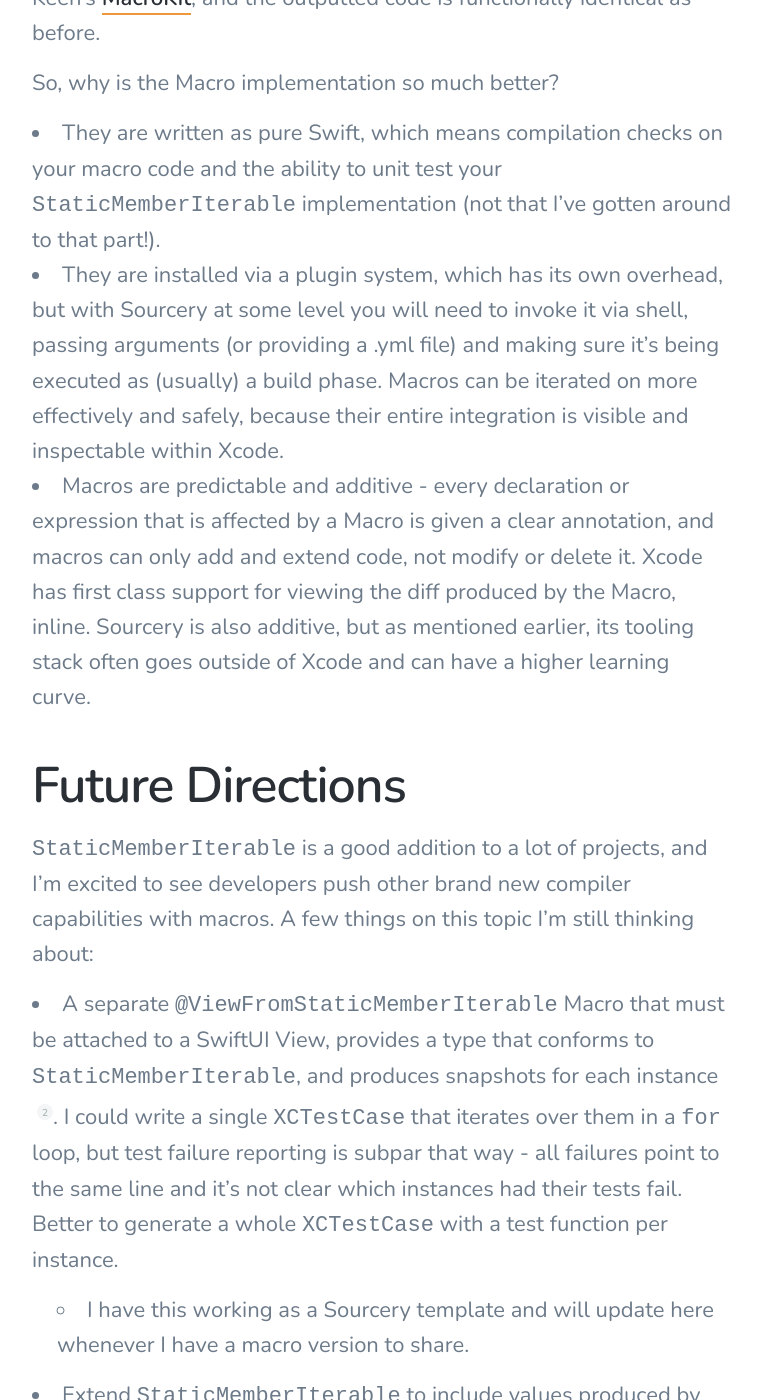
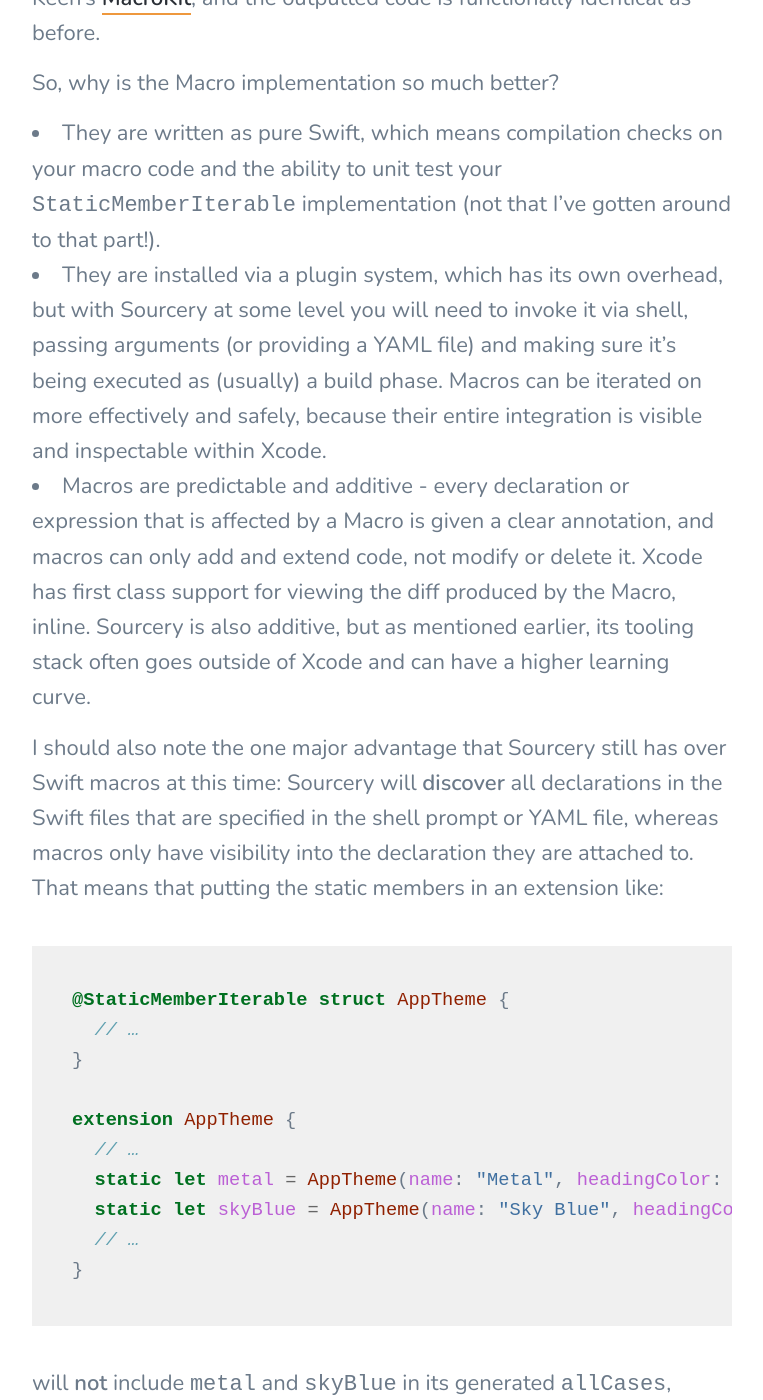
Before and after one commit to nevillco/nevillco.github.io, a Jekyll site: the page built from _posts/2023-07-07-the-first-macro-in-all-of-my-Swift-projects.md, in a window 1280 px wide and 1400 px high, scrolled down 7057 px. Shown: the whole window, without its empty margins (258-1021 px from the left). Built offline with Jekyll 4.4.1, drawn with Linux system fonts in a browser that asks for light colours; nearby versions of some CDN libraries; some of the changed text lies outside the part shown.

Commit message:
Add caveat.

````diff
--- a/_posts/2023-07-07-the-first-macro-in-all-of-my-Swift-projects.md
+++ b/_posts/2023-07-07-the-first-macro-in-all-of-my-Swift-projects.md
@@ -116,8 +116,24 @@ As far as the Macro-version of the implementation, I started using Ian Keen’s
 
 So, why is the Macro implementation so much better?
 * They are written as pure Swift, which means compilation checks on your macro code and the ability to unit test your `StaticMemberIterable` implementation (not that I’ve gotten around to that part!).
-* They are installed via a plugin system, which has its own overhead, but with Sourcery at some level you will need to invoke it via shell, passing arguments (or providing a .yml file) and making sure it’s being executed as (usually) a build phase. Macros can be iterated on more effectively and safely, because their entire integration is visible and inspectable within Xcode.
+* They are installed via a plugin system, which has its own overhead, but with Sourcery at some level you will need to invoke it via shell, passing arguments (or providing a YAML file) and making sure it’s being executed as (usually) a build phase. Macros can be iterated on more effectively and safely, because their entire integration is visible and inspectable within Xcode.
 * Macros are predictable and additive - every declaration or expression that is affected by a Macro is given a clear annotation, and macros can only add and extend code, not modify or delete it. Xcode has first class support for viewing the diff produced by the Macro, inline. Sourcery is also additive, but as mentioned earlier, its tooling stack often goes outside of Xcode and can have a higher learning curve.
+
+I should also note the one major advantage that Sourcery still has over Swift macros at this time: Sourcery will **discover** all declarations in the Swift files that are specified in the shell prompt or YAML file, whereas macros only have visibility into the declaration they are attached to. That means that putting the static members in an extension like:
+
+```swift
+@StaticMemberIterable struct AppTheme {
+  // …
+}
+
+extension AppTheme {
+  // …
+  static let metal = AppTheme(name: "Metal", headingColor: "000000")
+  static let skyBlue = AppTheme(name: "Sky Blue", headingColor: "33FFFF")
+  // …
+}
+```
+will **not** include `metal` and `skyBlue` in its generated `allCases`, because the `@StaticMemberIterable` macro only applies to the declaration it is attached to (the struct, not the extension). The Sourcery approach, however, would include those values in the generated code, because it discovers all declarations within the scoped files.
 
 ## Future Directions
 
````
